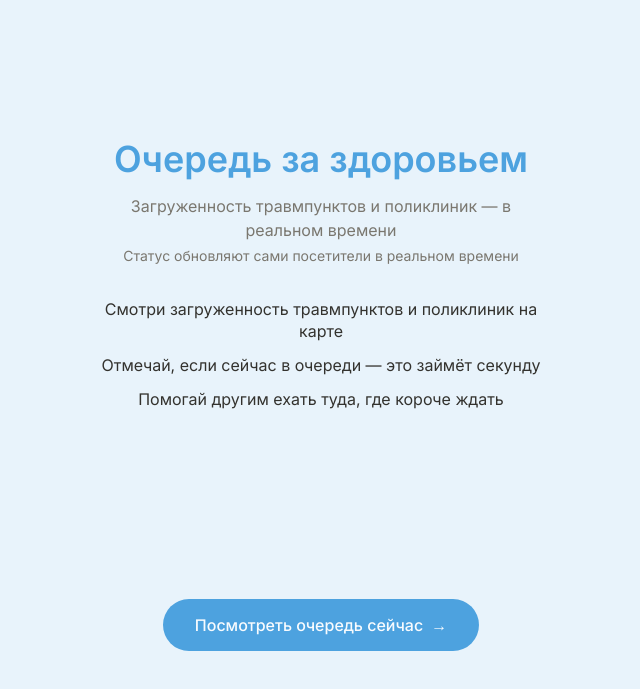
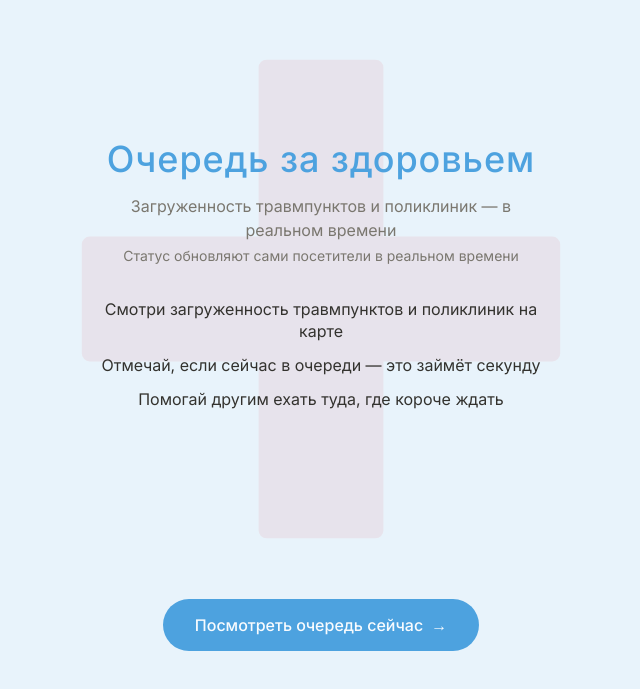
Before and after one commit to 77futures77dada-byte/QueueLive, a Next.js app: page / in a window 1280 px wide. Shown: the part 101-790 px from the top of the page, without its empty margins (319-959 px from the left). Built offline with nearby package versions, Linux system fonts and the light colour scheme; no server answers; the database is empty.

Commit message:
fix: landing readability - looser heading tracking, system font fallback, cleaner decorative cross

```diff
--- a/app/globals.css
+++ b/app/globals.css
@@ -32,12 +32,24 @@
 body {
   background: var(--surface);
   color: var(--ink);
-  font-family: var(--font-humanist), system-ui, sans-serif;
+  font-family:
+    var(--font-humanist),
+    -apple-system,
+    BlinkMacSystemFont,
+    "Segoe UI",
+    Inter,
+    sans-serif;
 }
 
 .leaflet-container {
   background: var(--surface);
-  font-family: var(--font-humanist), system-ui, sans-serif;
+  font-family:
+    var(--font-humanist),
+    -apple-system,
+    BlinkMacSystemFont,
+    "Segoe UI",
+    Inter,
+    sans-serif;
 }
 
 .leaflet-control-zoom a,
--- a/components/Landing.tsx
+++ b/components/Landing.tsx
@@ -33,12 +33,25 @@ export function Landing({ onEnter }: Props) {
   }, []);
 
   return (
-    <div className="flex flex-1 flex-col items-center justify-between bg-surface px-6 py-12 text-center">
-      <div />
+    <div className="relative flex flex-1 flex-col items-center justify-between overflow-hidden bg-surface px-6 py-12 text-center">
+      {/* Decorative medical cross — a generic plus, not any organization's
+          mark. Purely background texture: kept low-opacity and behind the
+          content (z-0 vs. the content's z-10) so it never competes with
+          text for attention or contrast. */}
+      <svg
+        aria-hidden="true"
+        viewBox="0 0 100 100"
+        className="pointer-events-none absolute top-1/2 left-1/2 z-0 h-[65vmin] w-[65vmin] -translate-x-1/2 -translate-y-1/2 text-red-600 opacity-[0.06]"
+      >
+        <rect x="38" y="4" width="24" height="92" rx="1.5" fill="currentColor" />
+        <rect x="4" y="38" width="92" height="24" rx="1.5" fill="currentColor" />
+      </svg>
 
-      <div className="flex max-w-md flex-col items-center gap-8">
+      <div className="relative z-10" />
+
+      <div className="relative z-10 flex max-w-md flex-col items-center gap-8">
         <div>
-          <h1 className="text-4xl leading-tight font-semibold text-primary">
+          <h1 className="text-4xl leading-tight font-medium tracking-wide text-primary">
             {t.appTitle}
           </h1>
           <p className="mt-3 text-base text-muted">{t.appTagline}</p>
@@ -65,7 +78,7 @@ export function Landing({ onEnter }: Props) {
       <button
         type="button"
         onClick={onEnter}
-        className="flex items-center gap-2 rounded-full bg-primary px-8 py-3.5 text-base font-medium text-paper transition-colors duration-200 hover:bg-primary/90"
+        className="relative z-10 flex items-center gap-2 rounded-full bg-primary px-8 py-3.5 text-base font-medium text-paper transition-colors duration-200 hover:bg-primary/90"
       >
         {t.landing.cta}
         <span aria-hidden>→</span>
```
